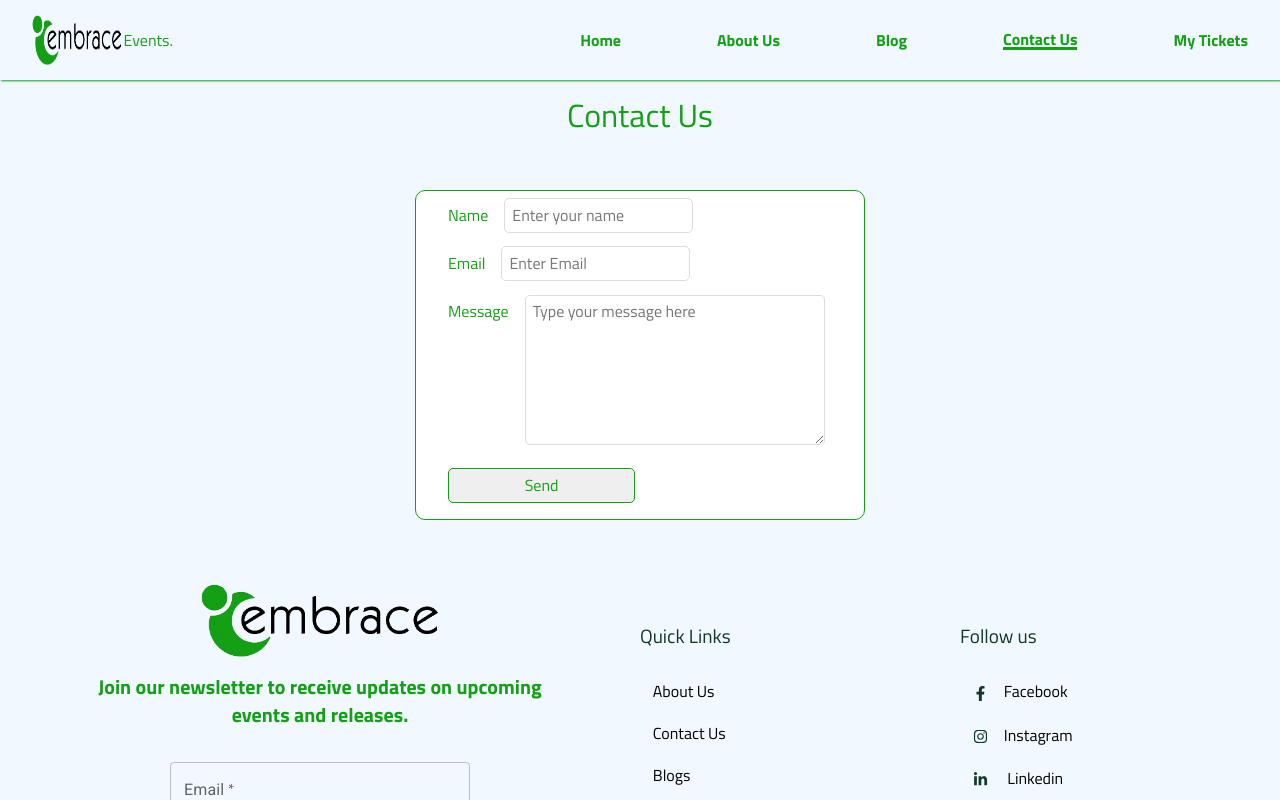
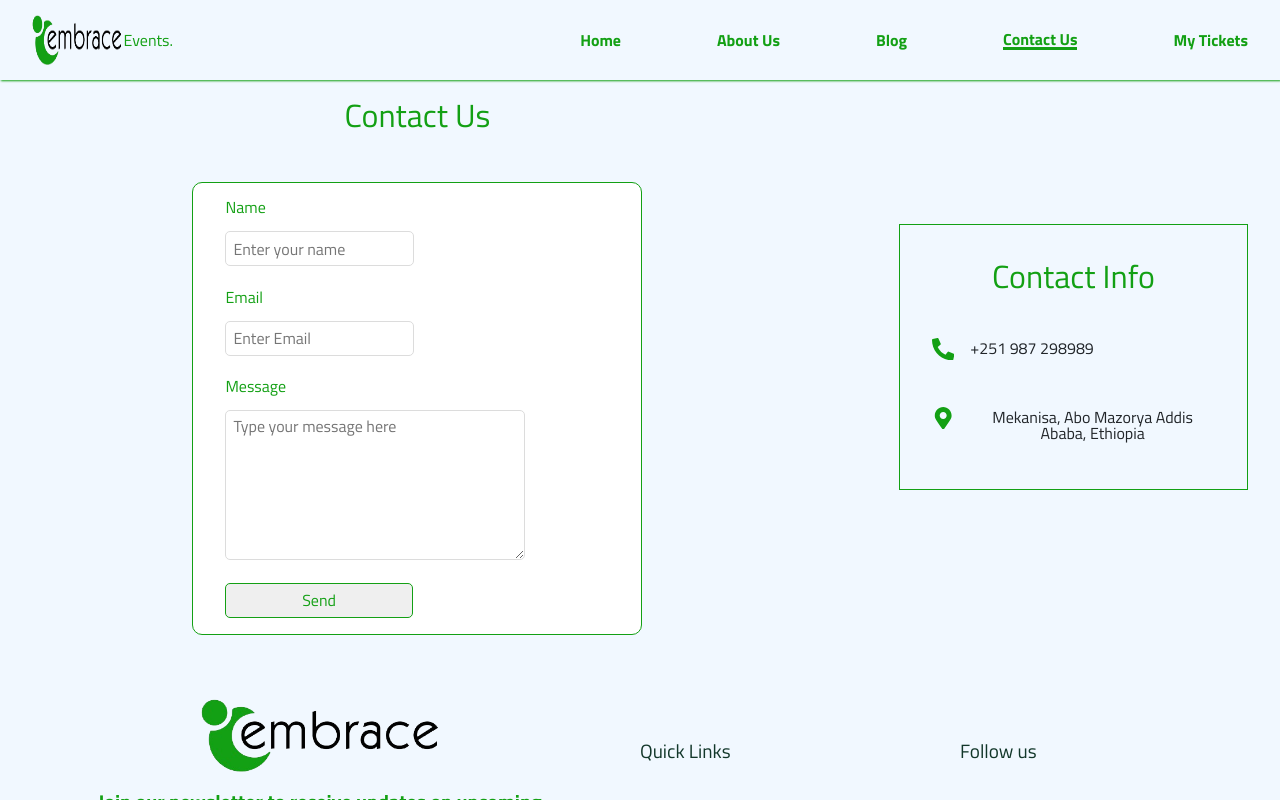
Before and after one commit to kasma10101/embrace-events, a React (Create React App) app in the folder frontend/: page /contact in a window 1280 px wide. Shown: the top 800 px of the page. Built offline with nearby package versions, Linux system fonts and the light colour scheme; a web font is replaced by a local one.

Commit message:
contact components updated

```diff
--- a/frontend/src/component/Contact.js
+++ b/frontend/src/component/Contact.js
@@ -2,6 +2,8 @@ import React, { useRef, useState } from "react";
 import emailjs from "@emailjs/browser";
 import styled from "styled-components";
 import { Button, CircularProgress } from "@mui/material";
+import { FaMapMarkerAlt, FaPhoneAlt } from "react-icons/fa";
+import "../style/contact.css";
 
 const Contact = () => {
   const [loading, setLoading] = useState(false);
@@ -71,17 +73,18 @@ const Contact = () => {
         display: "flex",
         justifyContent: "center",
         alignItems: "center",
-        flexDirection: "column"
+        gap: "2rem",
       }}
       >
-        <h2 style={{color: "#13a014", marginTop: "1rem"}}>Contact Us</h2>
       <StyledContactForm>
-        <form ref={form} onSubmit={sendEmail}>
+        <h2 style={{color: "#13a014", marginTop: "1rem", textAlign: "center"}}>Contact Us</h2>
+        <form className="contact_form" ref={form} onSubmit={sendEmail}>
           <div
             style={{
               display: "flex",
               justifyContent: "center",
               alignItems: "baseline",
+              flexDirection: "column",
               gap: "1rem",
             }}
           >
@@ -93,6 +96,7 @@ const Contact = () => {
               display: "flex",
               justifyContent: "center",
               alignItems: "baseline",
+              flexDirection: "column",
               gap: "1rem",
             }}
           >
@@ -104,6 +108,7 @@ const Contact = () => {
               display: "flex",
               justifyContent: "center",
               alignItems: "baseline",
+              flexDirection: "column",
               gap: "1rem",
             }}
           >
@@ -133,6 +138,21 @@ const Contact = () => {
           )}
         </form>
       </StyledContactForm>
+      <div className="contact_info">
+        <h2 style={{color: "#13a014", textAlign: "center"}}>Contact Info</h2>
+      <div className="phone" style={{justifyContent: "flex-start"}}>
+          <span>
+            <FaPhoneAlt />
+          </span>
+          <p>+251 987 298989</p>
+        </div>
+        <div className="location" style={{justifyContent: "flex-start"}}>
+          <span>
+            <FaMapMarkerAlt />
+          </span>
+          <p>Mekanisa, Abo Mazorya Addis Ababa, Ethiopia </p>
+        </div>
+      </div>
     </section>
   );
 };
@@ -142,24 +162,6 @@ export default Contact;
 // Styles
 const StyledContactForm = styled.div`
   width: 100%;
-
-  form {
-    display: flex;
-    justify-content: center;
-    align-items: start;
-    flex-direction: column;
-    gap: 0.4rem;
-    font-size: 16px;
-    color: #13a014;
-    margin: 0 auto;
-    padding-left: 2rem;
-    border: 1px solid #13a014;
-    width: max-content;
-    width: 450px;
-    margin-top: 3rem;
-    background-color: #fff;
-    padding-bottom: 1rem;
-    border-radius: 10px;
 
     input {
       width: 100%;
--- a/frontend/src/component/about/Testimonial.js
+++ b/frontend/src/component/about/Testimonial.js
@@ -3,6 +3,7 @@ import { FaChevronLeft, FaChevronRight } from "react-icons/fa";
 import "../../style/about.css";
 import client1 from "../../assets/images/client1.png"
 import client2 from "../../assets/images/client2.png"
+import client from "../../assets/images/avatar.jpg"
 
 export default function Testimonial() {
   const testimonials = [
@@ -11,14 +12,14 @@ export default function Testimonial() {
       name: "Mesfin",
       quote:
         "Embrace Events now handle all operations functions at the Ethiopia Holi events. This includes coordination of accommodation, transport and vendor management in advance of the summits and venue management, logistics and operations throughout the delivery of the summits!",
-      image: client1,
+      image: client,
     },
     {
       id: 2,
       name: "Ahmed",
       quote:
         "We would like to express our thanks to the staff of Embrace Events for all their hard work and impressive professionalism in organizing our conference.",
-      image: client2,
+      image: client,
     },
   ];
 
--- a/frontend/src/component/blogs.js
+++ b/frontend/src/component/blogs.js
@@ -10,7 +10,7 @@ export default function Blogs() {
     const fetchBlogs = async () => {
         try {
             const response = await axios.get(`${process.env.REACT_APP_BACKEND_API}/api/blogs`);
-            setBlogs(response.data);
+            setBlogs(response.data.reverse());
         } catch (error) {
         }
     }
--- a/frontend/src/component/home.js
+++ b/frontend/src/component/home.js
@@ -31,7 +31,7 @@ import AccordionDetails from "@mui/material/AccordionDetails";
 import ExpandMoreIcon from "@mui/icons-material/ExpandMore";
 import Blogs from "./blogs";
 import axios from "axios";
-import { Grid, Modal } from '@mui/material'
+import { Grid, Modal } from "@mui/material";
 
 const faqs = [
   {
@@ -78,10 +78,10 @@ function Home() {
       const response = await axios.get(
         `${process.env.REACT_APP_BACKEND_API}/api/blogs`
       );
-      const latestBlogs = response.data.slice(0, 3);
+      const latestBlogs = response.data.reverse().slice(0, 3);
       setBlogs(latestBlogs);
     } catch (error) {
-      console.error('Error fetching blogs:', error);
+      console.error("Error fetching blogs:", error);
     }
   };
 
@@ -139,7 +139,7 @@ function Home() {
 
       setTimeout(updateCountdown, 1000);
     };
-
+    upComingTickets.map((ticket) => console.log(ticket?.startDate));
     updateCountdown();
   }, [targetDate]);
   useEffect(() => {
@@ -177,7 +177,6 @@ function Home() {
 
     window.addEventListener("resize", handleResize);
     handleResize();
-
     return () => window.removeEventListener("resize", handleResize);
   }, []);
 
@@ -427,28 +426,59 @@ function Home() {
         <>
           <h2>Latest Blogs</h2>
           <div className="blogs-container">
-                    {blogs ? blogs.map((eachBlog, index) => {
+            {blogs ? (
+              blogs.map((eachBlog, index) => {
                 return (
-                            <Link onClick={()=>setShowModal(true)} to={`/home/blogs/${eachBlog._id}`} className="each-blog-container" key={index}>
-                                <div><img className="blog-image" src={`${process.env.REACT_APP_BACKEND_API}/${eachBlog.blogImage}`} /></div>
+                  <Link
+                    onClick={() => setShowModal(true)}
+                    to={`/home/blogs/${eachBlog._id}`}
+                    className="each-blog-container"
+                    key={index}
+                  >
+                    <div>
+                      <img
+                        className="blog-image"
+                        src={`${process.env.REACT_APP_BACKEND_API}/${eachBlog.blogImage}`}
+                      />
+                    </div>
                     <div className="each-blog-container-description">
-                                    <div className="each-blog-container-title">{eachBlog.blogTitle.length>10 ? eachBlog.blogTitle.slice(0, 10) + '...':eachBlog.blogTitle}<div className="title-underline"></div></div>
-                                    <div>{eachBlog.blogDescription.length > 55 ? eachBlog.blogDescription.slice(0, 55) + '...' : eachBlog.blogDescription}</div>
+                      <div className="each-blog-container-title">
+                        {eachBlog.blogTitle.length > 10
+                          ? eachBlog.blogTitle.slice(0, 10) + "..."
+                          : eachBlog.blogTitle}
+                        <div className="title-underline"></div>
                       </div>
-                                <div style={{ float: "right", fontSize: 13, padding: 10 }}>{new Date(eachBlog?.createdAt).toLocaleString()}</div>
+                      <div>
+                        {eachBlog.blogDescription.length > 55
+                          ? eachBlog.blogDescription.slice(0, 55) + "..."
+                          : eachBlog.blogDescription}
+                      </div>
+                    </div>
+                    <div style={{ float: "right", fontSize: 13, padding: 10 }}>
+                      {new Date(eachBlog?.createdAt).toLocaleString()}
+                    </div>
                   </Link>
-                        )
-                    }) : <></>}
+                );
+              })
+            ) : (
+              <></>
+            )}
           </div>
-            <Modal open={showModal} onClose={()=>{
-                setShowModal(false)
-                navigate('/')
-            }} className="blog-modal">
+          <Modal
+            open={showModal}
+            onClose={() => {
+              setShowModal(false);
+              navigate("/");
+            }}
+            className="blog-modal"
+          >
             <Grid>
               <Outlet />
             </Grid>
           </Modal>
-            <Link to='/blogs' className="read_more">Read More</Link>
+          <Link to="/blogs" className="read_more">
+            Read More
+          </Link>
         </>
         <hr className="create__line" />
       </div>
--- /dev/null
+++ b/frontend/src/style/contact.css
@@ -0,0 +1,39 @@
+.contact_info {
+    display: flex;
+    flex-direction: column;
+    padding: 2rem;
+    margin: 0 2rem;
+    width: 500px;
+    border: 1px solid #13a014;
+}
+
+.contact_form {
+    display: flex;
+    justify-content: center;
+    align-items: start;
+    flex-direction: column;
+    gap: 0.4rem;
+    font-size: 16px;
+    color: #13a014;
+    margin: 0 auto;
+    padding-left: 2rem;
+    border: 1px solid #13a014;
+    width: 450px;
+    margin-top: 3rem;
+    background-color: #fff;
+    padding-bottom: 1rem;
+    border-radius: 10px;
+}
+
+@media(max-width: 830px) {
+    .contact_container {
+        flex-direction: column;
+    }
+
+    .contact_info {
+        width: 300px;
+    }
+    .contact_form {
+        width: max-content;
+    }
+}
```
Also changed, not shown: frontend/src/assets/images/avatar.jpg (added). Lines whose indentation alone changed are shown as unchanged.
